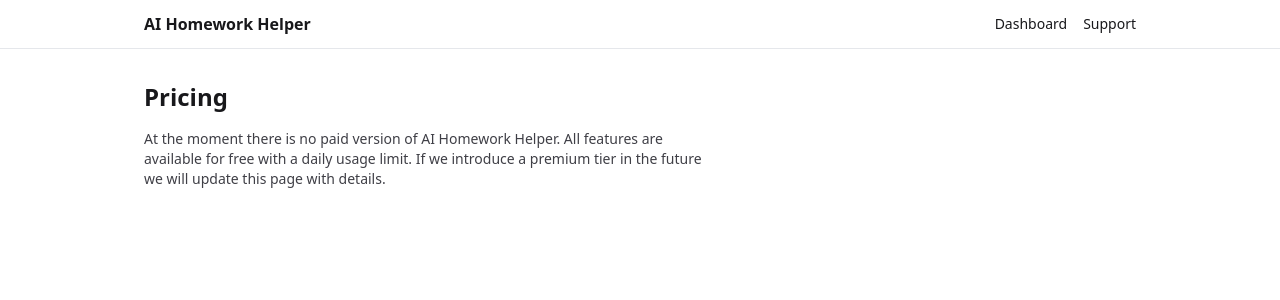
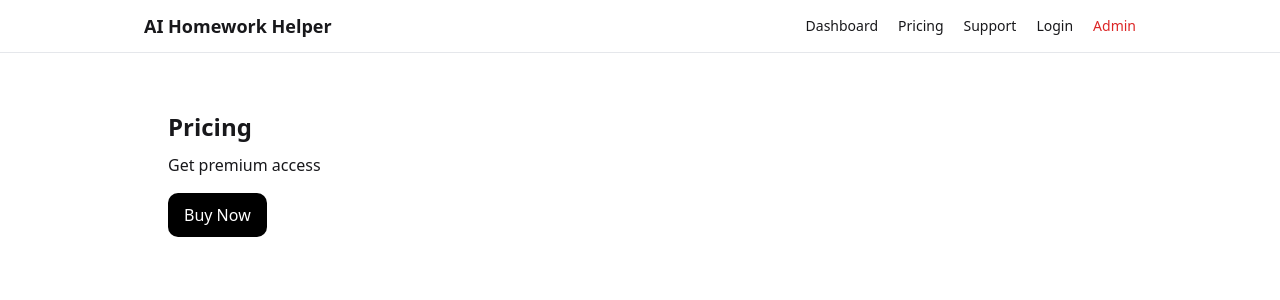
Before and after one commit to Harish2389/harish, a Next.js app: page /pricing in a window 1280 px wide. Shown: the top 300 px of the page. Built offline with nearby package versions, Linux system fonts and the light colour scheme.

Commit message:
updated navbar

```diff
--- /dev/null
+++ b/app/admin/page.tsx
@@ -0,0 +1,17 @@
+import { getServerSession } from "next-auth";
+import { redirect } from "next/navigation";
+import { authOptions } from "@/src/lib/auth";
+
+export default async function AdminPage() {
+  const session: any = await getServerSession(authOptions);
+
+  if (!session) redirect("/login");
+  if (session?.user?.role !== "ADMIN") redirect("/");
+
+  return (
+    <div className="p-6">
+      <h1 className="text-2xl font-semibold">Admin Dashboard</h1>
+      <p className="mt-2">Welcome, Admin!</p>
+    </div>
+  );
+}
--- /dev/null
+++ b/app/api/auth/...nextauth/route.ts
@@ -0,0 +1,6 @@
+import NextAuth from "next-auth";
+import { authOptions } from "@/src/lib/auth";
+
+const handler = NextAuth(authOptions);
+
+export { handler as GET, handler as POST };
--- /dev/null
+++ b/app/api/stripe/checkout/route.ts
@@ -0,0 +1,33 @@
+import Stripe from "stripe";
+import { NextResponse } from "next/server";
+
+export const runtime = "nodejs";
+
+const stripe = new Stripe(process.env.STRIPE_SECRET_KEY!, {
+  apiVersion: "2024-06-20",
+});
+
+export async function POST() {
+  try {
+    const priceId = process.env.STRIPE_PRICE_ID;
+    const baseUrl = process.env.NEXT_PUBLIC_BASE_URL;
+
+    if (!priceId) {
+      return NextResponse.json({ error: "Missing STRIPE_PRICE_ID" }, { status: 500 });
+    }
+    if (!baseUrl) {
+      return NextResponse.json({ error: "Missing NEXT_PUBLIC_BASE_URL" }, { status: 500 });
+    }
+
+    const session = await stripe.checkout.sessions.create({
+      mode: "payment", // subscription chahiye ho to "subscription"
+      line_items: [{ price: priceId, quantity: 1 }],
+      success_url: `${baseUrl}/payment/success`,
+      cancel_url: `${baseUrl}/payment/cancel`,
+    });
+
+    return NextResponse.json({ url: session.url });
+  } catch (e: any) {
+    return NextResponse.json({ error: e?.message || "Stripe error" }, { status: 500 });
+  }
+}
--- /dev/null
+++ b/app/login/page.tsx
@@ -0,0 +1,50 @@
+"use client";
+
+import { signIn } from "next-auth/react";
+import { useState } from "react";
+
+export default function LoginPage() {
+  const [email, setEmail] = useState("");
+  const [password, setPassword] = useState("");
+  const [err, setErr] = useState("");
+
+  const onLogin = async () => {
+    setErr("");
+    const res = await signIn("credentials", {
+      email,
+      password,
+      redirect: false,
+      callbackUrl: "/admin",
+    });
+
+    if (res?.error) setErr("Invalid email/password");
+    else window.location.href = "/admin";
+  };
+
+  return (
+    <div className="mx-auto max-w-md p-6">
+      <h1 className="text-xl font-semibold mb-4">Login</h1>
+
+      <input
+        className="w-full border p-2 mb-3"
+        placeholder="Email"
+        value={email}
+        onChange={(e) => setEmail(e.target.value)}
+      />
+
+      <input
+        className="w-full border p-2 mb-3"
+        placeholder="Password"
+        type="password"
+        value={password}
+        onChange={(e) => setPassword(e.target.value)}
+      />
+
+      {err ? <p className="text-red-600 text-sm mb-3">{err}</p> : null}
+
+      <button className="w-full border p-2" onClick={onLogin}>
+        Login
+      </button>
+    </div>
+  );
+}
--- /dev/null
+++ b/app/payment/cancel/page.tsx
@@ -0,0 +1,8 @@
+export default function Cancel() {
+  return (
+    <div style={{ padding: 24 }}>
+      <h1 style={{ fontSize: 24, fontWeight: 700 }}>Payment Cancelled ❌</h1>
+      <p style={{ marginTop: 8 }}>You can try again anytime.</p>
+    </div>
+  );
+}
--- /dev/null
+++ b/app/payment/success/page.tsx
@@ -0,0 +1,8 @@
+export default function Success() {
+  return (
+    <div style={{ padding: 24 }}>
+      <h1 style={{ fontSize: 24, fontWeight: 700 }}>Payment Successful ✅</h1>
+      <p style={{ marginTop: 8 }}>Thanks! Your payment is complete.</p>
+    </div>
+  );
+}
--- a/app/pricing/page.tsx
+++ b/app/pricing/page.tsx
@@ -1,18 +1,33 @@
-export const metadata = {
-  title: "Pricing",
-};
+"use client";
 
-// This simple page explains that there is currently no paid tier. All functionality
-// is free to use because login and payment flows have been removed.
 export default function PricingPage() {
+  const pay = async () => {
+    const res = await fetch("/api/stripe/checkout", { method: "POST" });
+    const data = await res.json();
+
+    if (data?.url) window.location.href = data.url;
+    else alert(data?.error || "Payment error");
+  };
+
   return (
-    <div className="max-w-xl space-y-4">
-      <h1 className="text-2xl font-bold">Pricing</h1>
-      <p className="text-sm text-zinc-700">
-        At the moment there is no paid version of AI Homework Helper. All features are
-        available for free with a daily usage limit. If we introduce a premium tier in
-        the future we will update this page with details.
-      </p>
+    <div style={{ padding: 24 }}>
+      <h1 style={{ fontSize: 24, fontWeight: 700 }}>Pricing</h1>
+      <p style={{ marginTop: 8 }}>Get premium access</p>
+
+      <button
+        onClick={pay}
+        style={{
+          marginTop: 16,
+          padding: "10px 16px",
+          borderRadius: 10,
+          background: "black",
+          color: "white",
+          border: "none",
+          cursor: "pointer",
+        }}
+      >
+        Buy Now
+      </button>
     </div>
   );
 }
--- a/components/Navbar.tsx
+++ b/components/Navbar.tsx
@@ -2,12 +2,35 @@ import Link from "next/link";
 
 export default function Navbar() {
   return (
-    <header className="border-b">
+    <header className="border-b bg-white">
       <div className="mx-auto max-w-5xl px-4 py-3 flex items-center justify-between">
-        <Link href="/" className="font-semibold">AI Homework Helper</Link>
-        <nav className="flex items-center gap-4 text-sm">
-          <Link href="/dashboard" className="hover:underline">Dashboard</Link>
-          <Link href="/support" className="hover:underline">Support</Link>
+
+        {/* Logo */}
+        <Link href="/" className="font-semibold text-lg">
+          AI Homework Helper
+        </Link>
+
+        {/* Navigation Links */}
+        <nav className="flex items-center gap-5 text-sm">
+          <Link href="/dashboard" className="hover:underline">
+            Dashboard
+          </Link>
+
+          <Link href="/pricing" className="hover:underline">
+            Pricing
+          </Link>
+
+          <Link href="/support" className="hover:underline">
+            Support
+          </Link>
+
+          <Link href="/login" className="hover:underline">
+            Login
+          </Link>
+
+          <Link href="/admin" className="hover:underline text-red-600">
+            Admin
+          </Link>
         </nav>
       </div>
     </header>
--- a/package.json
+++ b/package.json
@@ -13,9 +13,12 @@
   },
   "dependencies": {
     "@prisma/client": "^5.19.1",
+    "bcrypt": "^6.0.0",
     "next": "14.2.5",
+    "next-auth": "^4.24.13",
     "react": "^18.3.1",
     "react-dom": "^18.3.1",
+    "stripe": "^20.3.1",
     "zod": "^3.23.8"
   },
   "devDependencies": {
--- /dev/null
+++ b/src/lib/auth.ts
@@ -0,0 +1,40 @@
+import type { NextAuthOptions } from "next-auth";
+import CredentialsProvider from "next-auth/providers/credentials";
+
+export const authOptions: NextAuthOptions = {
+  providers: [
+    CredentialsProvider({
+      name: "Credentials",
+      credentials: {
+        email: { label: "Email", type: "text" },
+        password: { label: "Password", type: "password" },
+      },
+      async authorize(credentials) {
+        const email = credentials?.email || "";
+        const password = credentials?.password || "";
+
+        // ✅ Simple Admin login via ENV (fast + Render friendly)
+        if (
+          email === process.env.ADMIN_EMAIL &&
+          password === process.env.ADMIN_PASSWORD
+        ) {
+          return { id: "admin-1", email, name: "Admin", role: "ADMIN" } as any;
+        }
+
+        return null;
+      },
+    }),
+  ],
+  session: { strategy: "jwt" },
+  callbacks: {
+    async jwt({ token, user }: any) {
+      if (user?.role) token.role = user.role;
+      return token;
+    },
+    async session({ session, token }: any) {
+      if (session?.user) session.user.role = token.role;
+      return session;
+    },
+  },
+  secret: process.env.NEXTAUTH_SECRET,
+};
```
Also changed, not shown: 1 other file (tests, documents, lock files or other folders).
